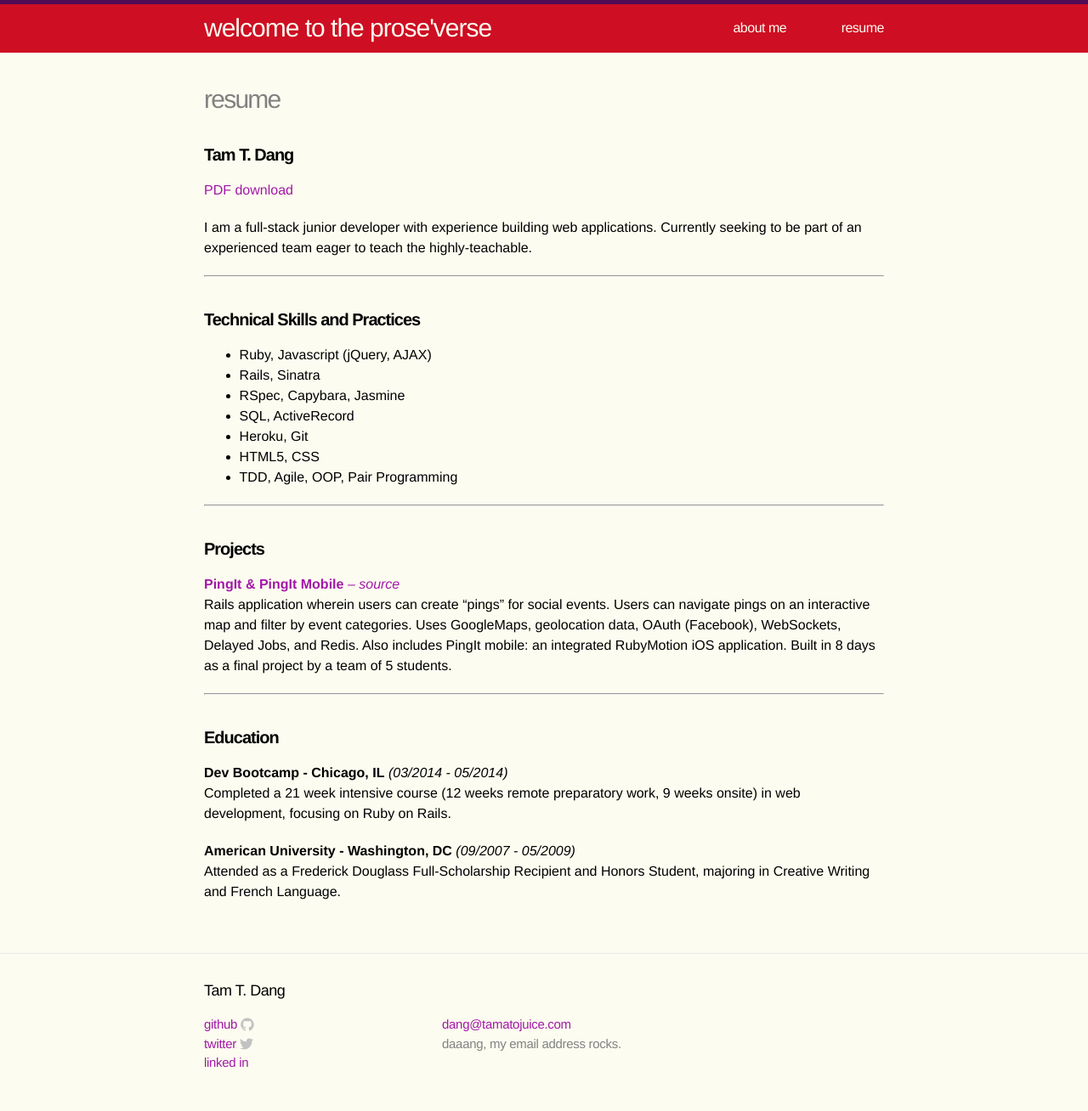
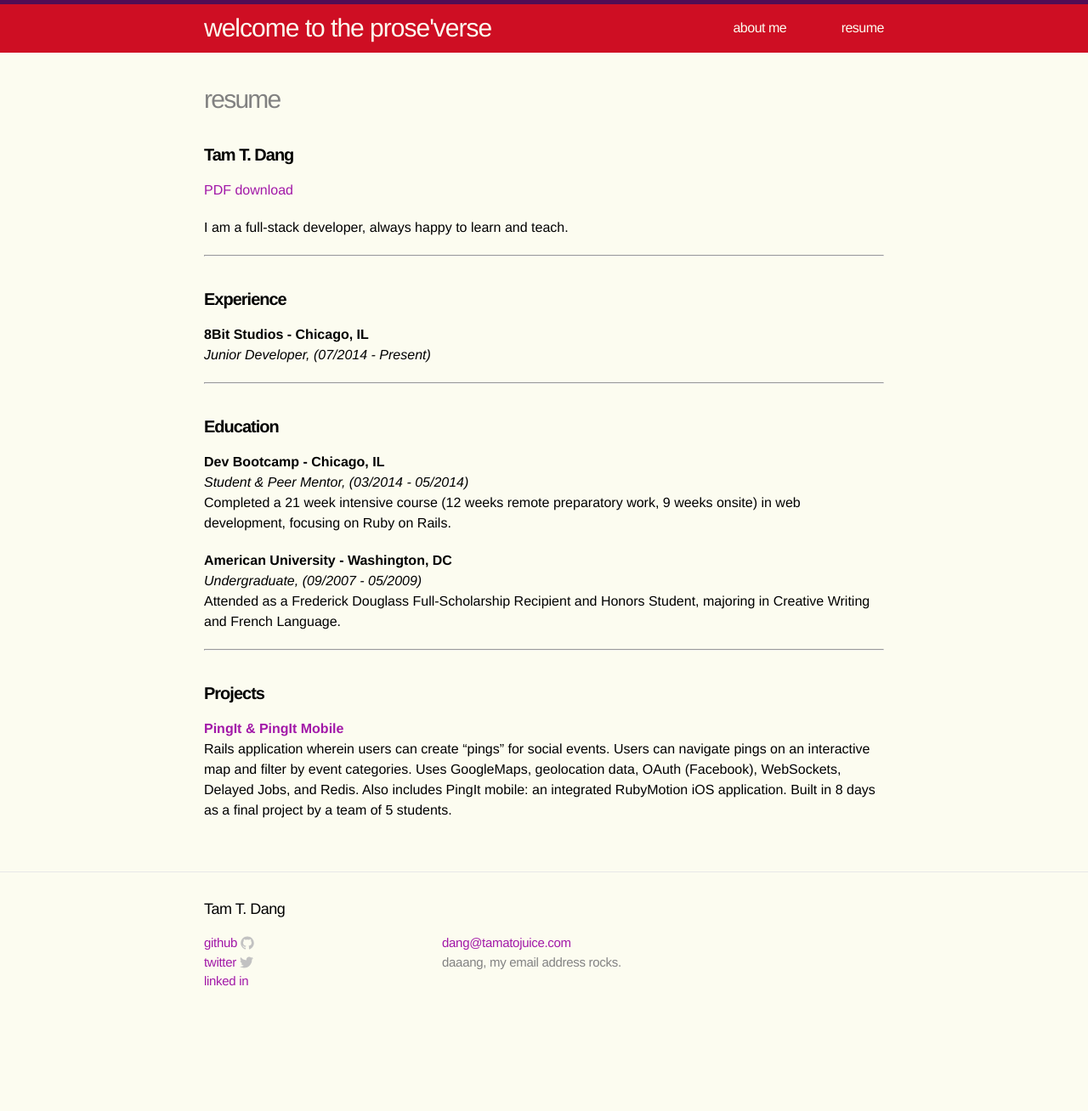
Before and after one commit to teedang19/teedang19.github.io, a Jekyll site: the page built from resume.md, in a window 1280 px wide. Shown: the whole page at 85% size. Built offline with Jekyll 4.4.1, drawn with Linux system fonts in a browser that asks for light colours; after the commit the page ends 1212 px from its top, so only the background shows below that.

Commit message:
update resume PDF and site

```diff
--- a/resume.md
+++ b/resume.md
@@ -7,40 +7,35 @@ permalink: /resume/
 #### **Tam T. Dang**
 [PDF download]({{ site.url }}/assets/TDang_Resume.pdf)
 
-I am a full-stack junior developer with experience building web applications. Currently seeking to be part of an experienced team eager to teach the highly-teachable.
+I am a full-stack developer, always happy to learn and teach.
 
 ***
 
-#### **Technical Skills and Practices**
-+ Ruby, Javascript (jQuery, AJAX)
-+ Rails, Sinatra
-+ RSpec, Capybara, Jasmine
-+ SQL, ActiveRecord
-+ Heroku, Git
-+ HTML5, CSS
-+ TDD, Agile, OOP, Pair Programming
+#### **Experience**
 
-***
-
-#### **Projects**
-
-**[PingIt & PingIt Mobile](http://pinggit.herokuapp.com)**
-*[-- source](https://github.com/mdidier9/PingIt)*
-Rails application wherein users can create “pings” for social events. Users can navigate
-pings on an interactive map and filter by event categories. Uses GoogleMaps, geolocation
-data, OAuth (Facebook), WebSockets, Delayed Jobs, and Redis. Also includes PingIt
-mobile: an integrated RubyMotion iOS application.  Built in 8 days as a final project by a team of 5 students.
+**8Bit Studios - Chicago, IL**
+*Junior Developer, (07/2014 - Present)*
 
 ***
 
 #### **Education**
 
 **Dev Bootcamp - Chicago, IL**
-*(03/2014 - 05/2014)*
+*Student & Peer Mentor, (03/2014 - 05/2014)*
 Completed a 21 week intensive course (12 weeks remote preparatory work, 9 weeks
 onsite) in web development, focusing on Ruby on Rails.
 
 **American University - Washington, DC**
-*(09/2007 - 05/2009)*
+*Undergraduate, (09/2007 - 05/2009)*
 Attended as a Frederick Douglass Full-Scholarship Recipient and Honors Student,
 majoring in Creative Writing and French Language.
+
+***
+
+#### **Projects**
+
+**[PingIt & PingIt Mobile](https://github.com/mdidier9/PingIt)**
+Rails application wherein users can create “pings” for social events. Users can navigate
+pings on an interactive map and filter by event categories. Uses GoogleMaps, geolocation
+data, OAuth (Facebook), WebSockets, Delayed Jobs, and Redis. Also includes PingIt
+mobile: an integrated RubyMotion iOS application.  Built in 8 days as a final project by a team of 5 students.
```
Also changed, not shown: 1 other file.
